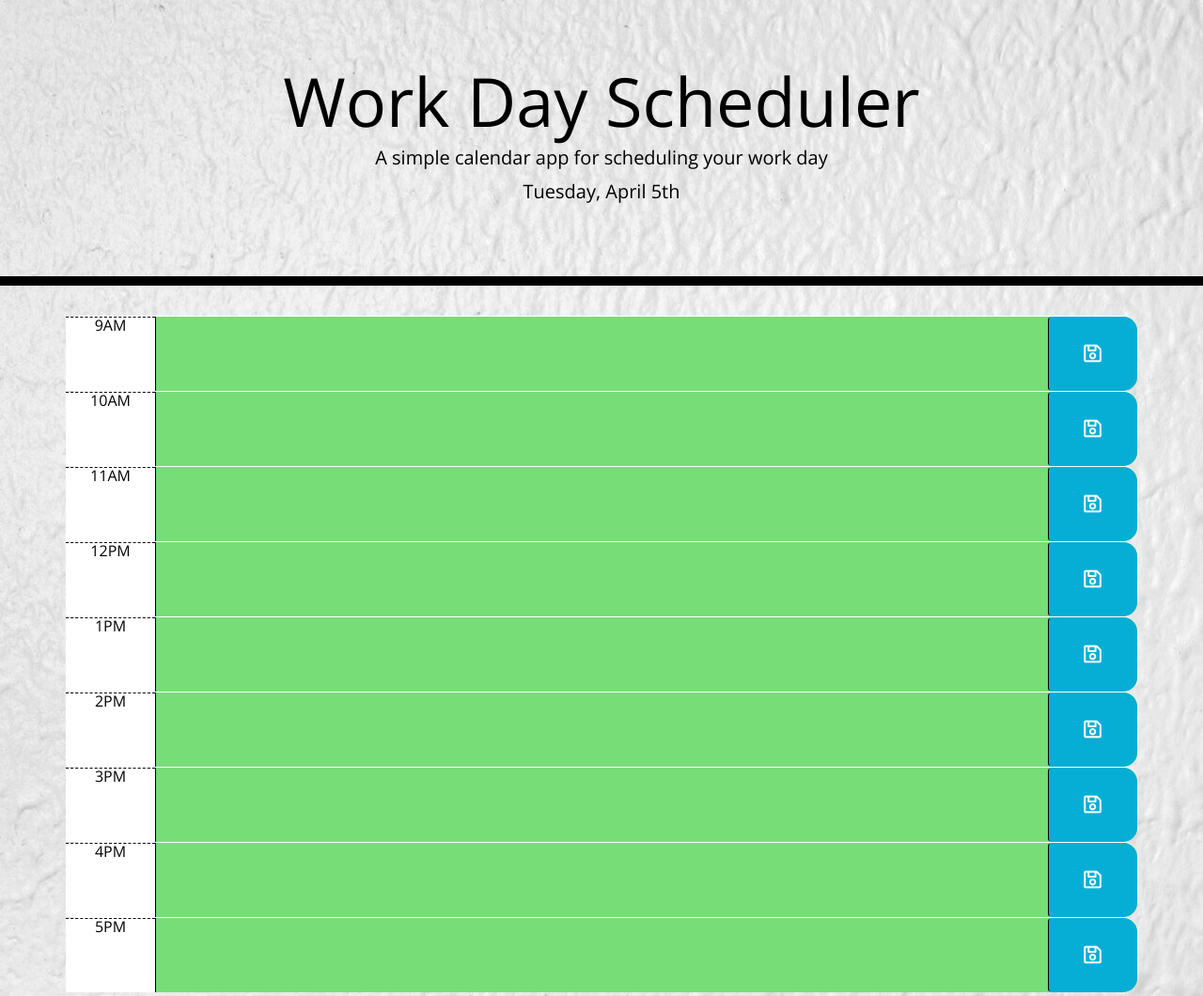
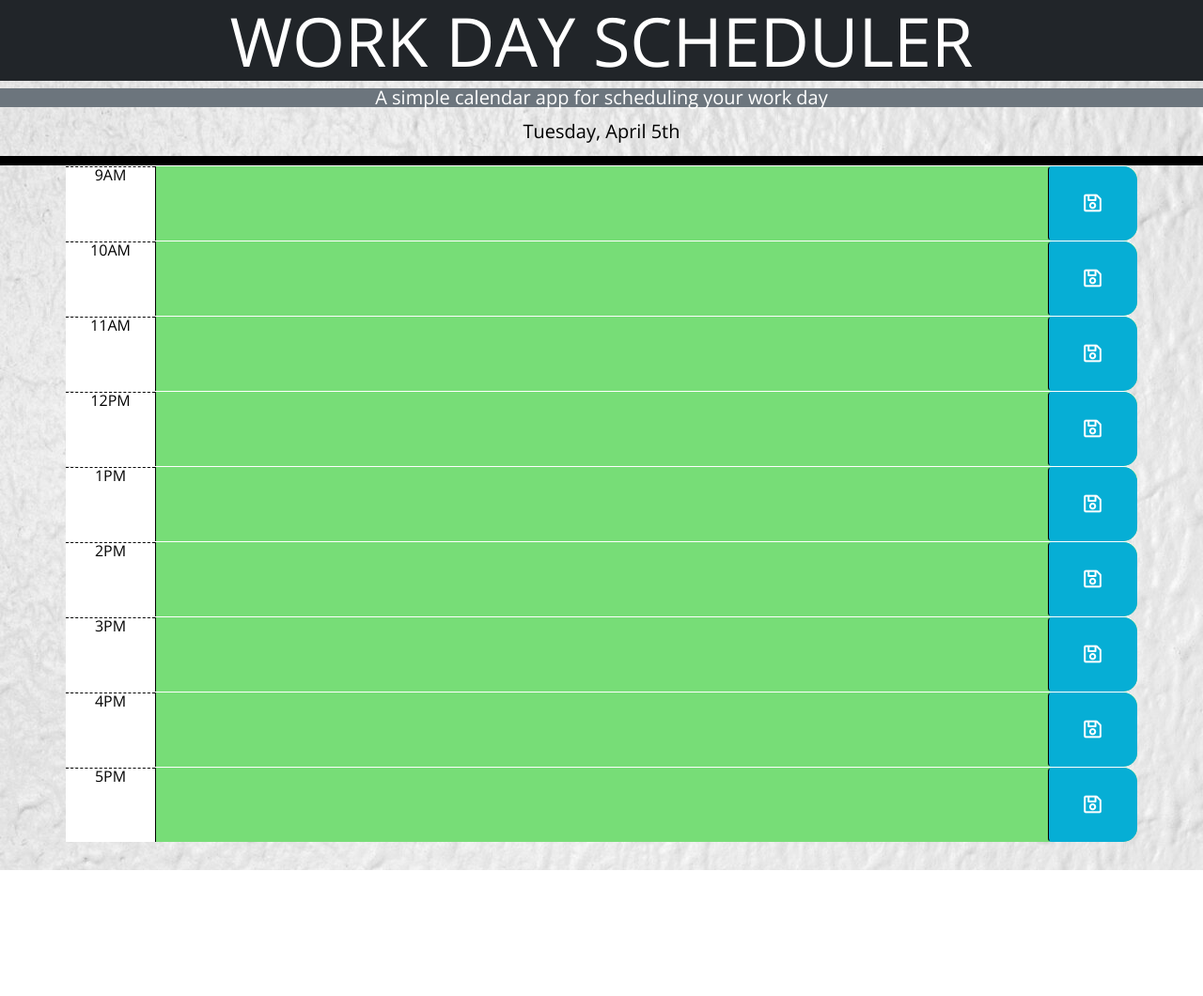
Before and after one commit to B-smd/Day-Planner, a plain HTML site: page index.html in a window 1280 px wide. Shown: the top 1060 px of the page at 94% size. After the commit the page ends 926 px from the top, so only its background shows below. Drawn offline with nearby package versions, Linux system fonts and the light colour scheme.

Commit message:
html improvement

```diff
--- a/index.html
+++ b/index.html
@@ -4,10 +4,8 @@
   <meta charset="UTF-8" />
   <meta name="viewport" content="width=device-width, initial-scale=1.0" />
   <meta http-equiv="X-UA-Compatible" content="ie=edge" />
-      <link
-        rel="stylesheet"
-        href="https://stackpath.bootstrapcdn.com/bootstrap/4.3.1/css/bootstrap.min.css"
-      />
+<link rel="stylesheet"
+ href="https://cdn.jsdelivr.net/npm/bootstrap@5.1.3/dist/css/bootstrap.min.css" rel="stylesheet" integrity="sha384-1BmE4kWBq78iYhFldvKuhfTAU6auU8tT94WrHftjDbrCEXSU1oBoqyl2QvZ6jIW3" crossorigin="anonymous">
   <link
     rel="stylesheet"
     href="https://use.fontawesome.com/releases/v5.8.1/css/all.css"
@@ -24,8 +22,8 @@
 
 <body>
   <header class="jumbotron">
-        <h1 class="display-3">Work Day Scheduler</h1>
-        <p class="lead">A simple calendar app for scheduling your work day</p>
+    <h1 class="display-2 bg-dark text-white" >WORK DAY SCHEDULER</h1>
+    <p class="lead bg-secondary text-white" >A simple calendar app for scheduling your work day</p>
     <p id="currentDay" class="lead"></p>
   </header>
   <div class="container">
```
Also changed, not shown: Assets/ScreenShot3.png (added). Lines whose indentation alone changed are shown as unchanged.
